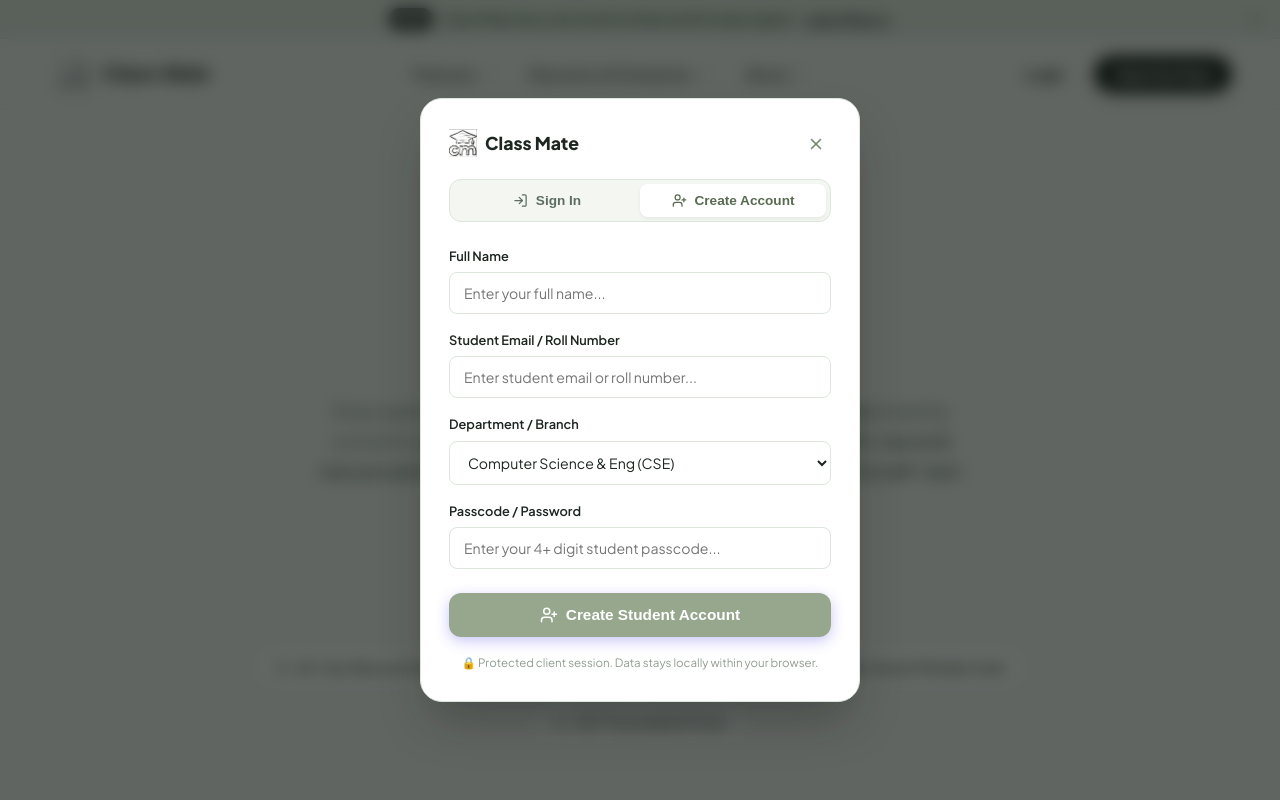
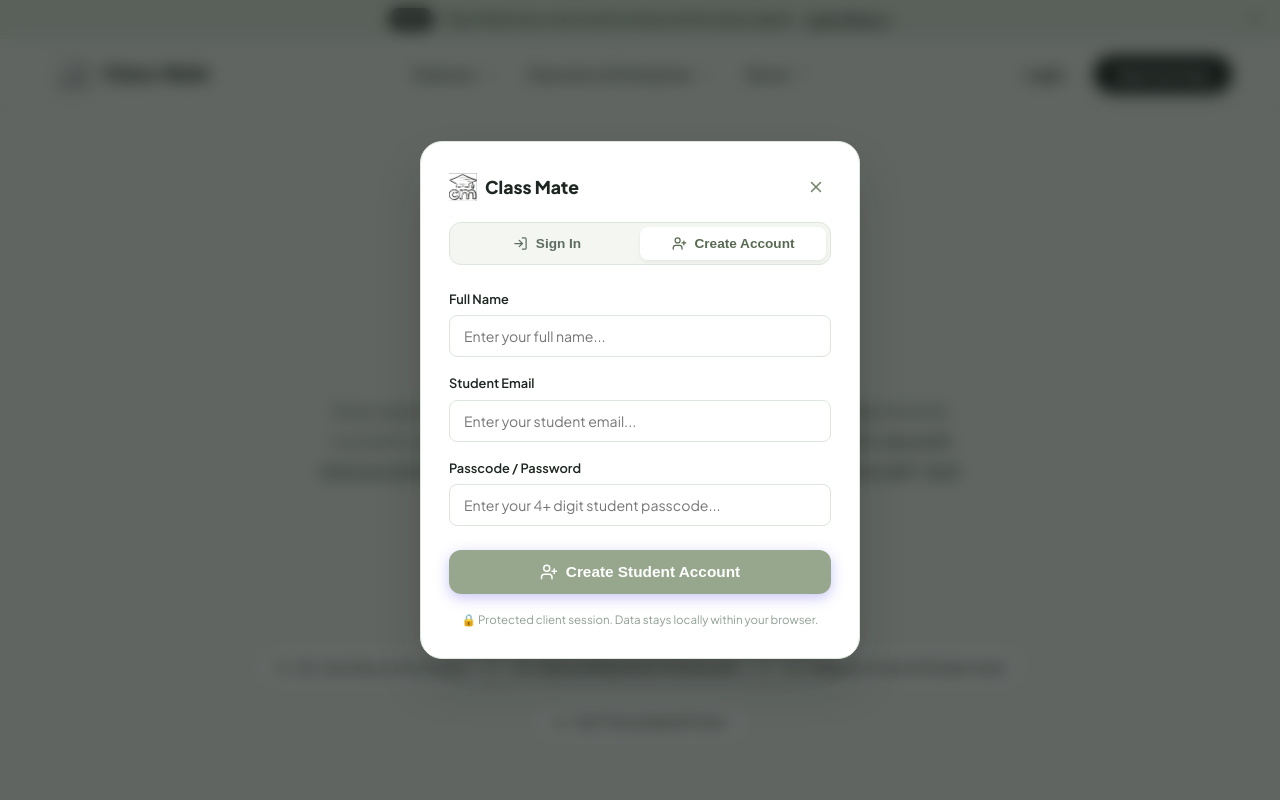
Before and after one commit to dwarakalokeshsadhu-bit/classMate, a React (Vite) app in the folder client/: page / in a window 1280 px wide. Both pictures are taken after a click on the button "Start for Free". Shown: the top 800 px of the page. Built offline with nearby package versions, Linux system fonts and the light colour scheme; no server answers.

Commit message:
feat(auth): simplify signup and signin to email and passcode, removing department branch and roll number

```diff
--- a/client/src/components/AuthLandingPage.jsx
+++ b/client/src/components/AuthLandingPage.jsx
@@ -21,7 +21,6 @@ export default function AuthLandingPage({ onLogin }) {
   const [email, setEmail] = useState('');
   const [password, setPassword] = useState('');
   const [name, setName] = useState('');
-  const [branch, setBranch] = useState('Computer Science & Eng (CSE)');
   const [error, setError] = useState('');
   const [isSubmitting, setIsSubmitting] = useState(false);
 
@@ -69,8 +68,7 @@ export default function AuthLandingPage({ onLogin }) {
           body: JSON.stringify({
             name: name.trim(),
             email: email.trim(),
-            passcode: password,
-            branch
+            passcode: password
           })
         });
 
@@ -97,7 +95,7 @@ export default function AuthLandingPage({ onLogin }) {
     } else {
       // Sign In
       if (!email.trim()) {
-        setError('Please enter your student email or roll number.');
+        setError('Please enter your student email.');
         return;
       }
       if (!password) {
@@ -849,12 +847,12 @@ export default function AuthLandingPage({ onLogin }) {
               )}
 
               <div className="auth-field-group">
-                <label className="auth-label">Student Email / Roll Number</label>
+                <label className="auth-label">Student Email</label>
                 <input
-                  type="text"
+                  type="email"
                   name="cm_student_identifier_field_unique"
                   className="auth-input"
-                  placeholder="Enter student email or roll number..."
+                  placeholder="Enter your student email..."
                   value={email}
                   onChange={(e) => setEmail(e.target.value)}
                   autoComplete="off"
@@ -864,24 +862,6 @@ export default function AuthLandingPage({ onLogin }) {
                   data-lpignore="true"
                 />
               </div>
-
-              {authMode === 'signup' && (
-                <div className="auth-field-group">
-                  <label className="auth-label">Department / Branch</label>
-                  <select
-                    name="cm_student_branch_field_unique"
-                    className="auth-input"
-                    value={branch}
-                    onChange={(e) => setBranch(e.target.value)}
-                  >
-                    <option value="Information Technology (IT)">Information Technology (IT)</option>
-                    <option value="Computer Science & Eng (CSE)">Computer Science & Eng (CSE)</option>
-                    <option value="Artificial Intelligence (AI/ML)">Artificial Intelligence (AI/ML)</option>
-                    <option value="Electronics & Communication (ECE)">Electronics & Communication (ECE)</option>
-                    <option value="Mechanical / Civil Engineering">Mechanical / Civil Engineering</option>
-                  </select>
-                </div>
-              )}
 
               <div className="auth-field-group">
                 <label className="auth-label">Passcode / Password</label>
```
